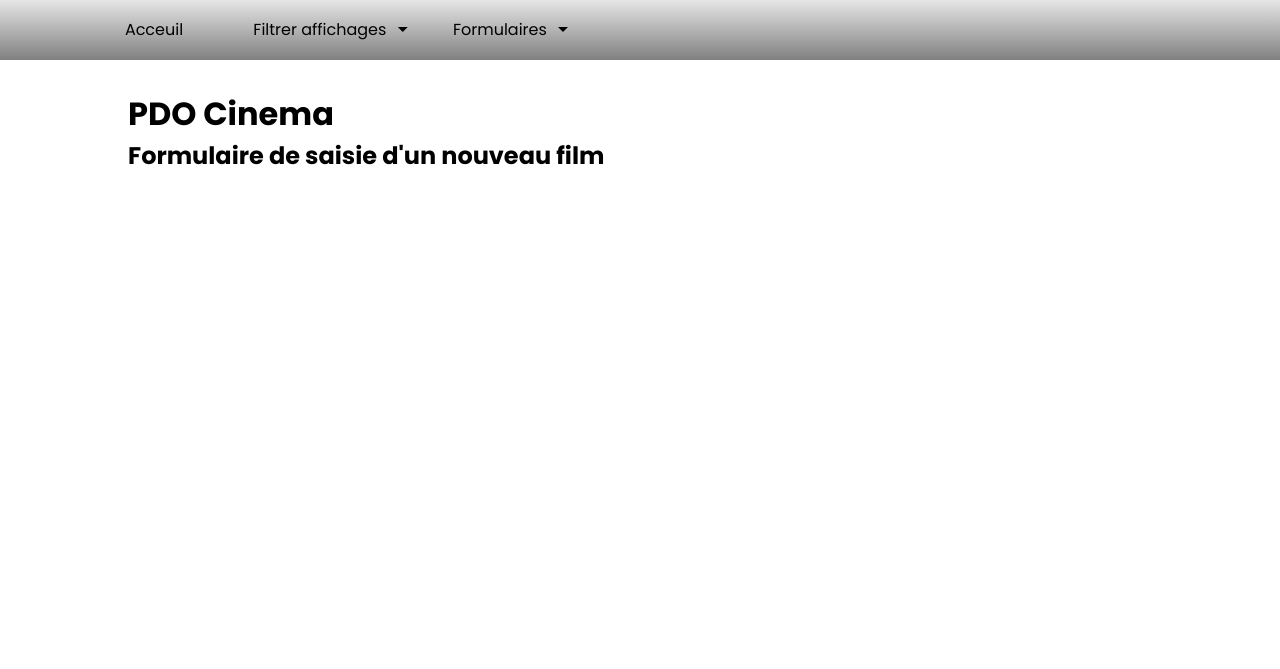
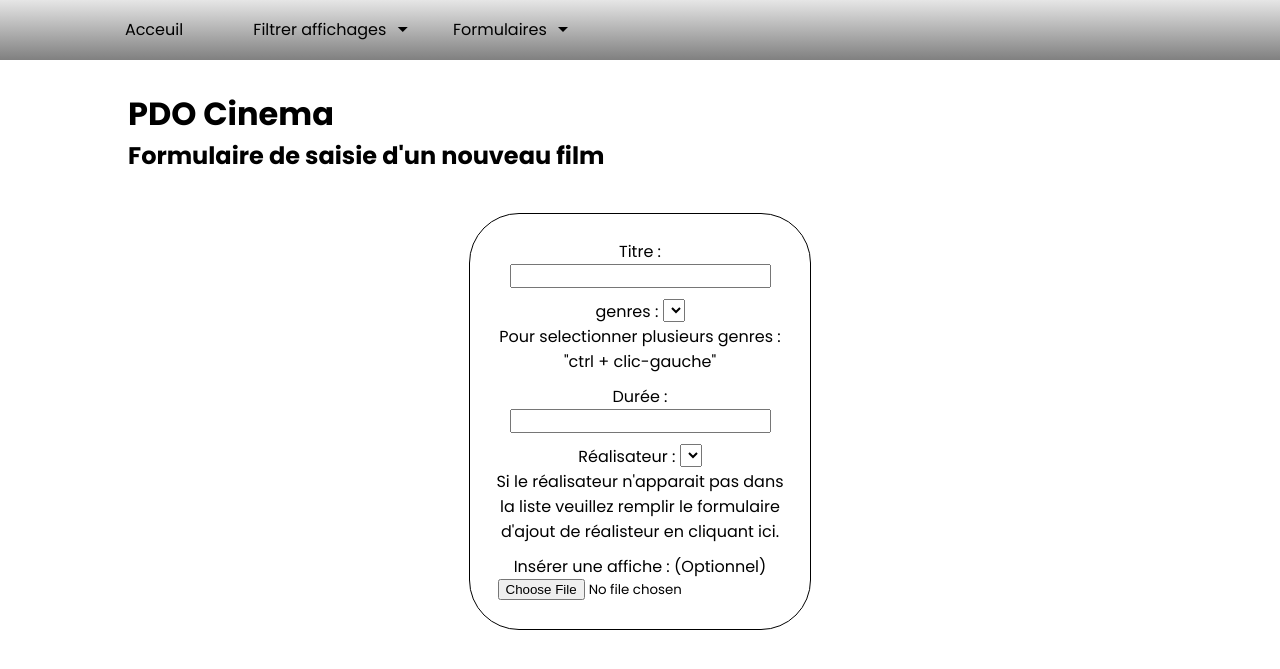
Before and after one commit to JeanNoLimit/appli_cinema, a PHP site: the page made by view/formulaireFilm.php in a window 1280 px wide. Shown: the top 669 px of the page. Run offline with PHP 8.4, Linux system fonts and the light colour scheme; the template is opened without the code that fills it, so the values that code supplies are empty.

Commit message:
Ajout de données dans le formulaire Film

```diff
--- a/view/formulaireFilm.php
+++ b/view/formulaireFilm.php
@@ -1,6 +1,39 @@
 <?php ob_start()?>
 
+<div class="formulaire">
+    <form action="" method="post">
+        <div>
+            <label for="titre">Titre :
+                <input type="text" name="titre" id="titre" maxlength="50">
+            </label>
+        </div>
+        <div>
+            <label for="genre">genres : </label>
+            <select name="genre" id="id_genre">
+                <!-- INSERER LA LISTE DES GENRES A L'AIDE D'UNE REQUETE -->
+            </select>
+            <p class="info_complémentaire">Pour selectionner plusieurs genres : "ctrl + clic-gauche" </p>
+        </div>
+        <div>
+            <label for="duree">
+                Durée :
+                <input type="number" name="duree" id="duree" step="1" min="0">
+            </label>
+        </div>
+        <div>
+            <label for="realisateur">Réalisateur : </label>
+            <select name="realisateur" id="id_realisateur">
+                <!-- INSERER LA LISTE DES GENRES A L'AIDE D'UNE REQUETE -->
+            </select>
+            <p class="info_complémentaire">Si le réalisateur n'apparait pas dans la liste veuillez remplir le formulaire d'ajout de réalisteur en cliquant ici.</p>
+        </div>
+        <div>
+            <label for="affiche">Insérer une affiche : (Optionnel)</label>
+            <input type="file" name="affiche" id="affiche" accept=".png, .jpeg, .jpg">
+        </div>
 
+    </form>
+</div>
 
 <?php
 $titre="Formulaire film";
```
Also changed, not shown: view/formulairePersonne.php (+0 -10 lines).
